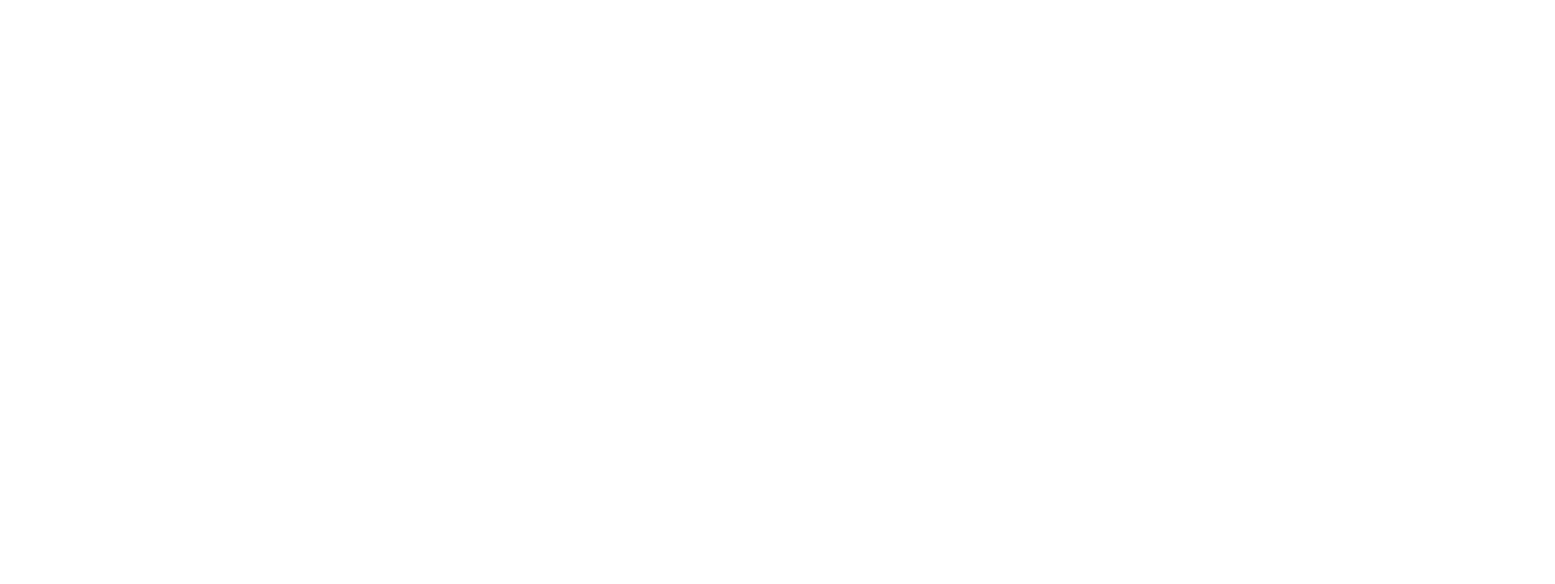
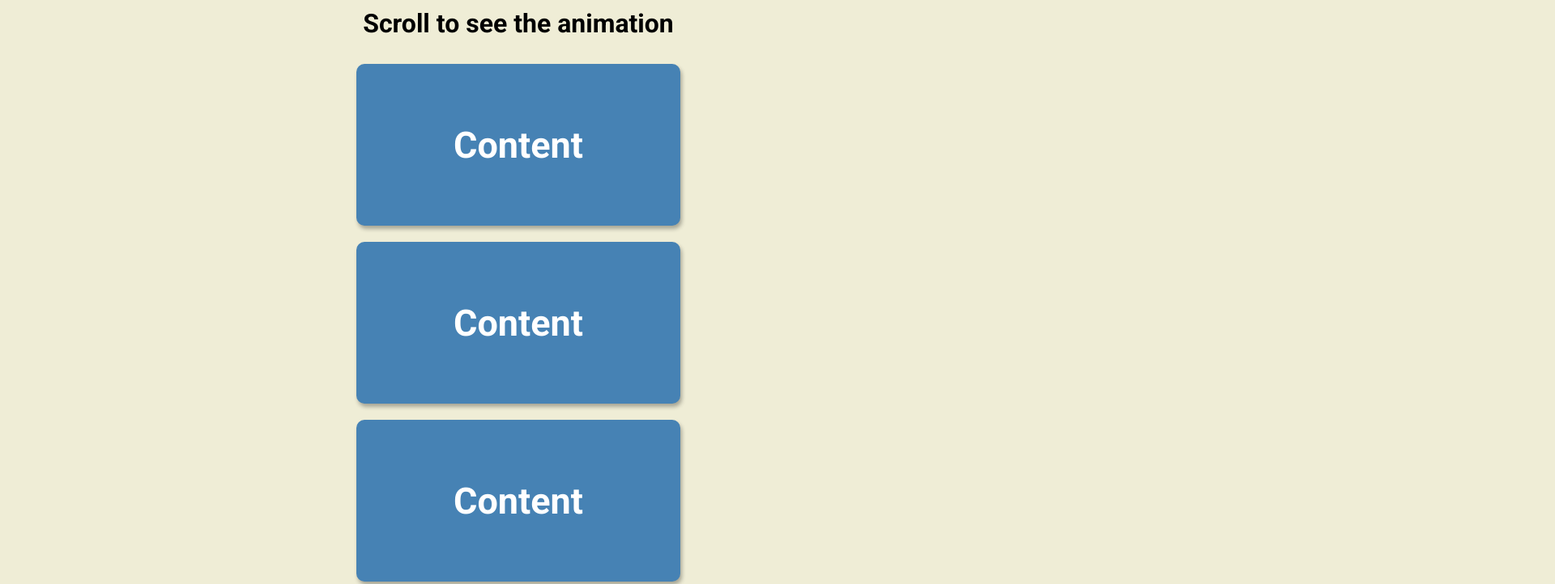
Before and after one commit to MohammadNaimKhan24/Scroll-Animation, a plain HTML site: page index.html in a window 1280 px wide. Shown: the top 722 px of the page at 81% size, 1920 px wide, since content can reach past the window. Drawn offline with Linux system fonts and the light colour scheme.

Commit message:
add files

```diff
--- a/app.js
+++ b/app.js
@@ -0,0 +1,20 @@
+const boxes = document.querySelectorAll('.box');
+
+window.addEventListener('scroll', checkBoxes);
+
+checkBoxes();
+
+
+function checkBoxes() {
+    const triggerBottom = window.innerHeight / 5 * 4;
+
+    boxes.forEach(box => {
+        const boxTop = box.getBoundingClientRect().top
+
+        if (boxTop < triggerBottom) {
+            box.classList.add('show');
+        } else {
+            box.classList.remove('show');
+        }
+    })
+}
--- a/index.html
+++ b/index.html
@@ -4,7 +4,25 @@
     <meta charset="UTF-8" />
     <meta http-equiv="X-UA-Compatible" content="IE=edge" />
     <meta name="viewport" content="width=device-width, initial-scale=1.0" />
+    <link rel="stylesheet" href="style.css" />
     <title>Scroll Animation</title>
   </head>
-  <body></body>
+  <body>
+    <h1>Scroll to see the animation</h1>
+    <div class="box"><h2>Content</h2></div>
+    <div class="box"><h2>Content</h2></div>
+    <div class="box"><h2>Content</h2></div>
+    <div class="box"><h2>Content</h2></div>
+    <div class="box"><h2>Content</h2></div>
+    <div class="box"><h2>Content</h2></div>
+    <div class="box"><h2>Content</h2></div>
+    <div class="box"><h2>Content</h2></div>
+    <div class="box"><h2>Content</h2></div>
+    <div class="box"><h2>Content</h2></div>
+    <div class="box"><h2>Content</h2></div>
+    <div class="box"><h2>Content</h2></div>
+    <div class="box"><h2>Content</h2></div>
+
+    <script src="app.js"></script>
+  </body>
 </html>
--- a/style.css
+++ b/style.css
@@ -0,0 +1,47 @@
+@import url("https://fonts.googleapis.com/css2?family=Roboto:wght@400;700&display=swap");
+
+* {
+  box-sizing: border-box;
+}
+
+body {
+  background-color: #efedd6;
+  font-family: "Roboto", sans-serif;
+  display: flex;
+  flex-direction: column;
+  align-items: center;
+  justify-content: center;
+  margin: 0;
+  overflow-x: hidden;
+}
+
+h1 {
+  margin-top: 10px;
+}
+
+.box {
+  background-color: steelblue;
+  color: #fff;
+  display: flex;
+  align-items: center;
+  justify-content: center;
+  width: 400px;
+  height: 200px;
+  margin: 10px;
+  border-radius: 10px;
+  box-shadow: 2px 4px 5px rgba(0, 0, 0, 0.3);
+  transform: translateX(400%);
+  transition: transform 0.4s ease;
+}
+
+.box:nth-of-type(even) {
+  transform: translateX(-400%);
+}
+
+.box.show {
+  transform: translateX(0);
+}
+
+.box h2 {
+  font-size: 45px;
+}
```
